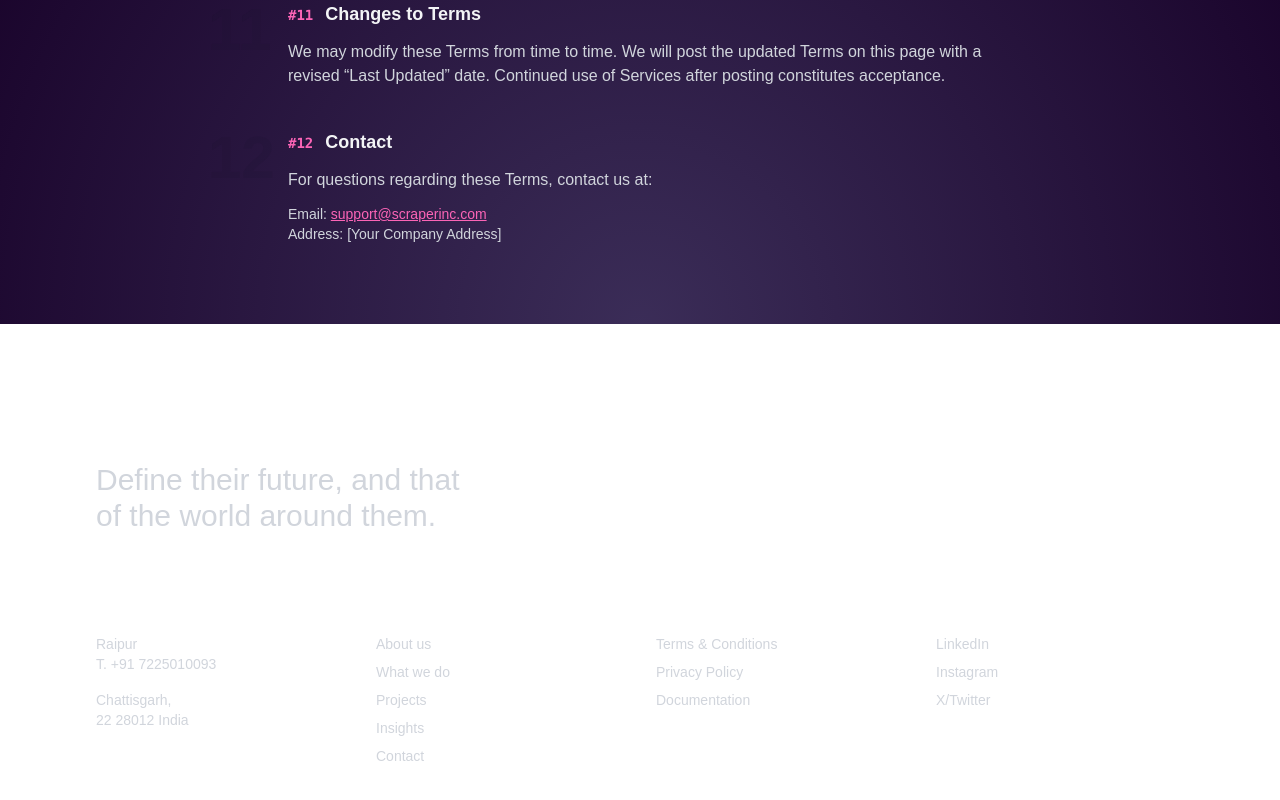
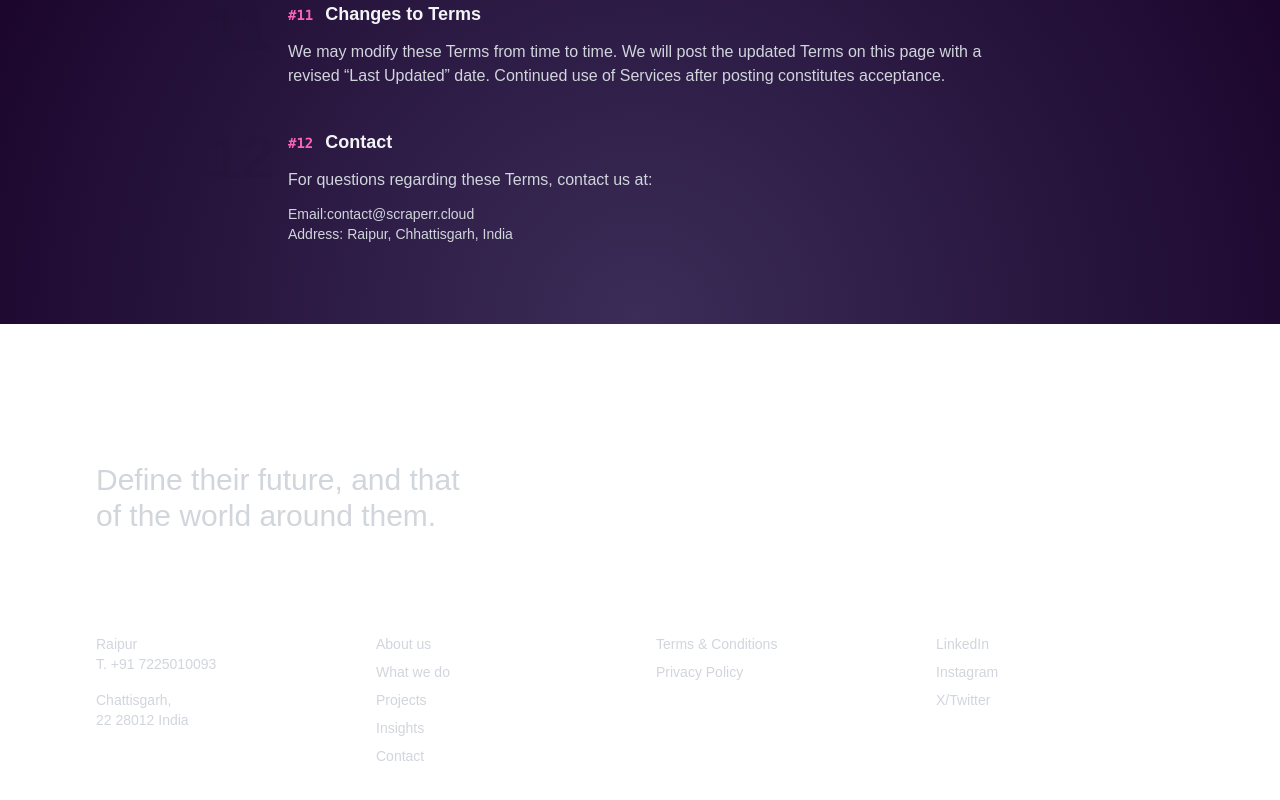
Before and after one commit to aksh10patil/Scraper-Inc, a Next.js app: page /Terms in a window 1280 px wide. Shown: the part 1924-2724 px from the top of the page. Built offline with nearby package versions, Linux system fonts and the light colour scheme.

Commit message:
Added support address

```diff
--- a/public/components/Footer.tsx
+++ b/public/components/Footer.tsx
@@ -82,11 +82,6 @@ export default function Footer() {
                   Privacy Policy
                 </a>
               </li>
-              <li>
-                <a href="/docs" className="hover:text-white">
-                  Documentation
-                </a>
-              </li>
             </ul>
           </div>
 
--- a/src/app/Terms/page.tsx
+++ b/src/app/Terms/page.tsx
@@ -165,15 +165,11 @@ export default function TermsPage() {
             <Section number="12" title="Contact">
               <p>For questions regarding these Terms, contact us at:</p>
               <p className="mt-2 text-sm text-gray-300">
-                Email:{" "}
-                <a
-                  className="text-pink-400 underline"
-                  href="mailto:support@scraperinc.com"
-                >
-                  support@scraperinc.com
-                </a>
+                Email:{""}
+                contact@scraperr.cloud
+
                 <br />
-                Address: [Your Company Address]
+                Address: Raipur, Chhattisgarh, India
               </p>
             </Section>
           </main>
```
